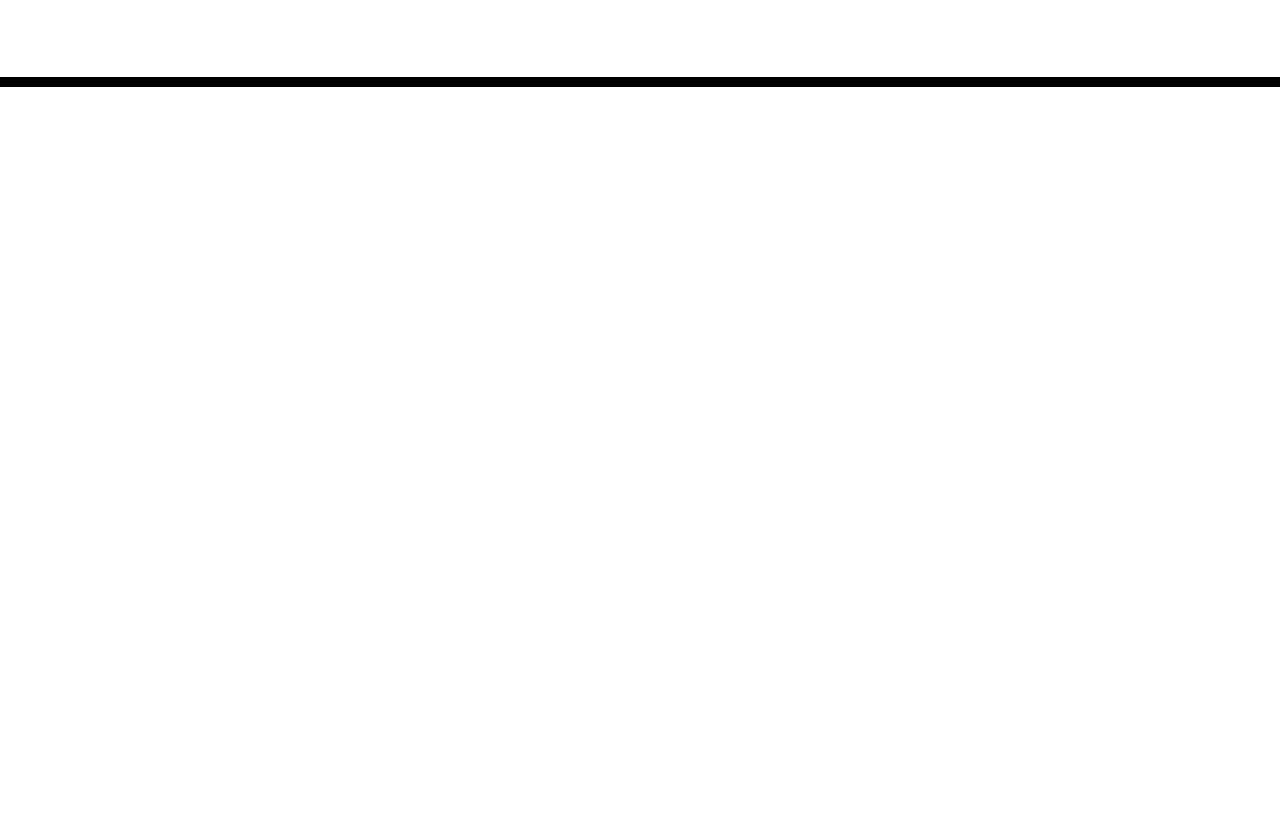
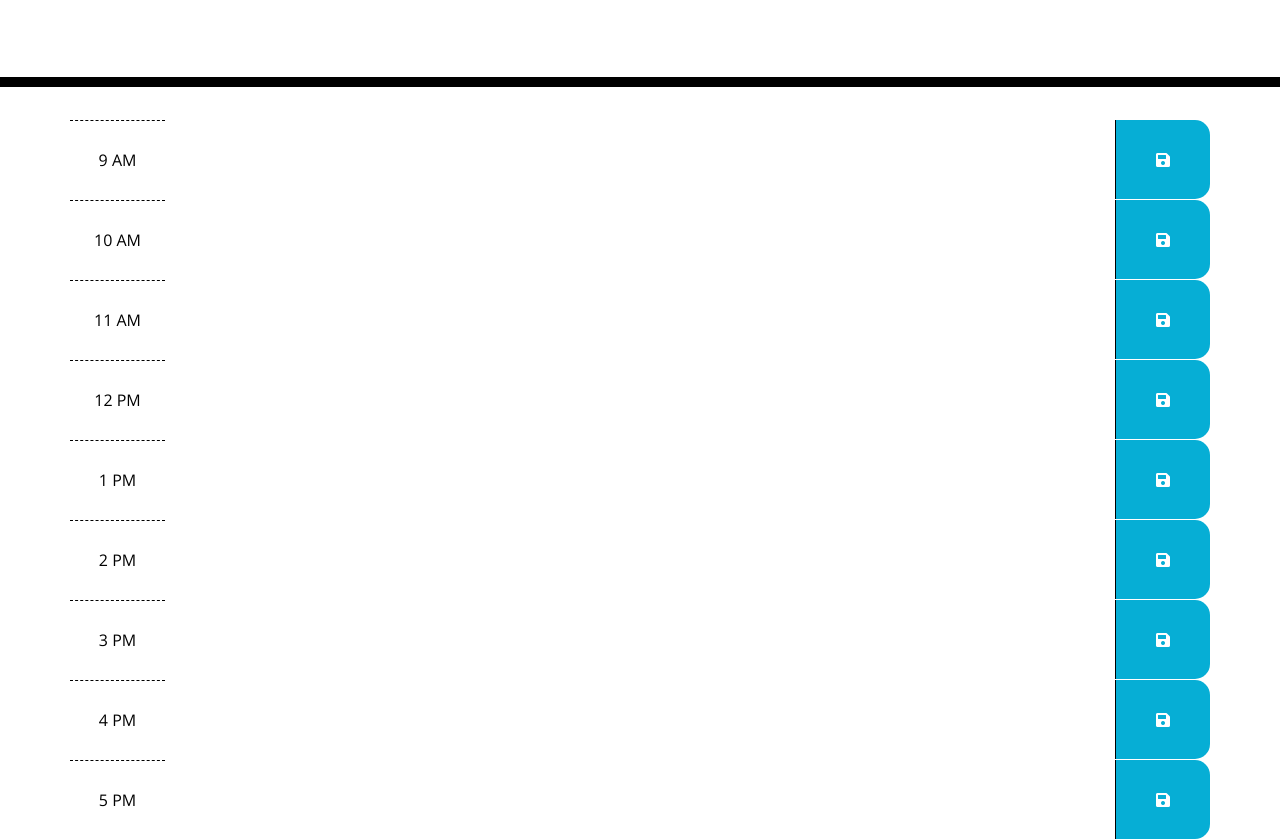
Before and after one commit to jaronhadley/challenge-5, a plain HTML site: page index.html in a window 1280 px wide. Shown: the part 181-1020 px from the top of the page. Before the commit the page ends 800 px from the top, so only its background shows below. Drawn offline with nearby package versions, Linux system fonts and the light colour scheme; files that its build step writes are made by us from their sources.

Commit message:
created timeblocks with BS Grid

```diff
--- a/assets/css/style.css
+++ b/assets/css/style.css
@@ -10,7 +10,7 @@ textarea {
   resize: none;
   color: #000000;
   border-left: 1px solid black;
-  padding: 10px;
+  padding: 5px;
 }
 
 .jumbotron {
@@ -22,7 +22,11 @@ textarea {
 }
 
 .description {
-  white-space: pre-wrap;
+  padding:10px;
+  white-space: normal;
+  text-align:left;
+  color:black;
+
 }
 
 .time-block {
@@ -37,24 +41,25 @@ textarea {
 }
 
 .hour {
+  display:flex;
   background-color: #ffffff;
   color: #000000;
   border-top: 1px dashed #000000;
+  justify-content:center;
+  align-items: center;
+  white-space: normal;
 }
 
 .past {
   background-color: #d3d3d3;
-  color: white;
 }
 
 .present {
   background-color: #ff6961;
-  color: white;
 }
 
 .future {
   background-color: #77dd77;
-  color: white;
 }
 
 .saveBtn {
@@ -63,6 +68,10 @@ textarea {
   border-bottom-right-radius: 15px;
   background-color: #06aed5;
   color: white;
+  display:flex;
+  justify-content:center;
+  align-items: center;
+  white-space: normal;
 }
 
 .saveBtn i:hover {
--- a/index.html
+++ b/index.html
@@ -18,7 +18,7 @@
       href="https://fonts.googleapis.com/css?family=Open+Sans&display=swap"
       rel="stylesheet"
     />
-    <link rel="stylesheet" href="style.css" />
+    <link rel="stylesheet" href="assets/css/style.css" />
     <title>Work Day Scheduler</title>
   </head>
 
@@ -29,10 +29,91 @@
       <p id="currentDay" class="lead"></p>
     </header>
     <div class="container">
-      <!-- Timeblocks go here -->
+      <div class="time-block row">
+        <div class="col-1 hour"> <!--9 AM-->
+          9 AM
+        </div>
+        <div id="9a" class="col-10 description" contenteditable="true"></div>
+        <div class="col-1 saveBtn">
+          <i class="fas fa-save"></i>
+        </div>
+      </div>
+      <div class="time-block row"><!--10 AM-->
+        <div class="col-1 hour">
+          10 AM
+        </div>
+        <div id="10a" class="col-10 description" contenteditable="true"></div>
+        <div class="col-1 saveBtn">
+          <i class="fas fa-save"></i>
+        </div>
+      </div>
+      <div class="time-block row"> <!--11 AM-->
+        <div class="col-1 hour">
+          11 AM
+        </div>
+        <div id="11a" class="col-10 description" contenteditable="true"></div>
+        <div class="col-1 saveBtn">
+          <i class="fas fa-save"></i>
+        </div>
+      </div>
+      <div id="12p" class="time-block row"> <!--12 PM-->
+        <div class="col-1 hour">
+          12 PM
+        </div>
+        <div id="12p" class="col-10 description" contenteditable="true"></div>
+        <div class="col-1 saveBtn">
+          <i class="fas fa-save"></i>
+        </div>
+      </div>
+      <div id="1p" class="time-block row"> <!--1 PM-->
+        <div class="col-1 hour">
+          1 PM
+        </div>
+        <div id="1p" class="col-10 description" contenteditable="true"></div>
+        <div class="col-1 saveBtn">
+          <i class="fas fa-save"></i>
+        </div>
+      </div>
+      <div id="2p" class="time-block row"> <!--2 PM-->
+        <div class="col-1 hour">
+          2 PM
+        </div>
+        <div id="2p" class="col-10 description" contenteditable="true"></div>
+        <div class="col-1 saveBtn">
+          <i class="fas fa-save"></i>
+        </div>
+      </div>
+      <div id="3p" class="time-block row"> <!--3 PM-->
+        <div class="col-1 hour">
+          3 PM
+        </div>
+        <div id="3p" class="col-10 description" contenteditable="true"></div>
+        <div class="col-1 saveBtn">
+          <i class="fas fa-save"></i>
+        </div>
+      </div>
+      <div id="4p" class="time-block row"> <!--4 PM-->
+        <div class="col-1 hour">
+          4 PM
+        </div>
+        <div id="4p" class="col-10 description" contenteditable="true"></div>
+        <div class="col-1 saveBtn">
+          <i class="fas fa-save"></i>
+        </div>
+      </div>
+      <div id="5p" class="time-block row"> <!--5 PM-->
+        <div class="col-1 hour">
+          5 PM
+        </div>
+        <div id="5p" class="col-10 description" contenteditable="true"></div>
+        <div class="col-1 saveBtn">
+          <i class="fas fa-save"></i>
+        </div>
+      </div>
     </div>
 
     <script src="https://cdnjs.cloudflare.com/ajax/libs/jquery/3.2.1/jquery.min.js"></script>
     <script src="https://cdnjs.cloudflare.com/ajax/libs/moment.js/2.24.0/moment.min.js"></script>
+    <script src="assets/js/script.js"></script>
   </body>
 </html>
```
